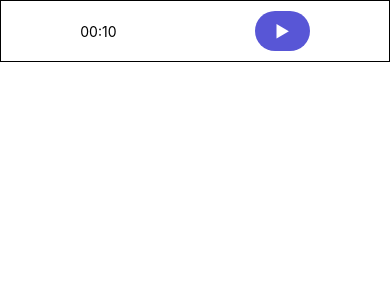
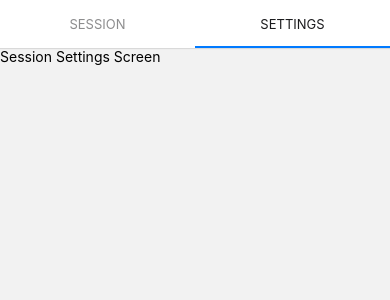
Before and after one commit to EdgardoArriagada/simpleTimer, a React Native app: screen /Settings in a window 390 px wide. Shown: the top 300 px of the page. Built offline with nearby package versions, Linux system fonts and the light colour scheme.

Commit message:
install and configure top tabs navigation

```diff
--- a/package.json
+++ b/package.json
@@ -11,8 +11,11 @@
     "test:unit:watch": "npm run test -- --watch --no-coverage"
   },
   "dependencies": {
+    "@react-navigation/material-top-tabs": "^6.6.13",
     "react": "18.2.0",
-    "react-native": "0.73.6"
+    "react-native": "0.73.6",
+    "react-native-pager-view": "^6.2.3",
+    "react-native-tab-view": "^3.5.2"
   },
   "devDependencies": {
     "@babel/core": "^7.20.0",
--- a/src/App.tsx
+++ b/src/App.tsx
@@ -1,12 +1,15 @@
 import {FC} from 'react';
 import {View} from 'react-native';
 import {gs} from './config/theme';
-import {SessionScreen} from './presentations/screens/SessionScreen';
+import {TopTabsNavigator} from './presentations/routes/TopTabsNavigator';
+import {NavigationContainer} from '@react-navigation/native';
 
 export const App: FC = () => {
   return (
     <View style={gs.container}>
-      <SessionScreen />
+      <NavigationContainer>
+        <TopTabsNavigator />
+      </NavigationContainer>
     </View>
   );
 };
--- /dev/null
+++ b/src/presentations/routes/TopTabsNavigator.tsx
@@ -0,0 +1,14 @@
+import {createMaterialTopTabNavigator} from '@react-navigation/material-top-tabs';
+import {SessionScreen} from '../screens/SessionScreen';
+import {SessionSettingsScreen} from '../screens/SessionSettingsScreen';
+
+const Tab = createMaterialTopTabNavigator();
+
+export function TopTabsNavigator() {
+  return (
+    <Tab.Navigator>
+      <Tab.Screen name="Session" component={SessionScreen} />
+      <Tab.Screen name="Settings" component={SessionSettingsScreen} />
+    </Tab.Navigator>
+  );
+}
--- /dev/null
+++ b/src/presentations/screens/SessionSettingsScreen.tsx
@@ -0,0 +1,10 @@
+import React, {FC} from 'react';
+import {View, Text} from 'react-native';
+
+export const SessionSettingsScreen: FC = () => {
+  return (
+    <View>
+      <Text>Session Settings Screen</Text>
+    </View>
+  );
+};
```
Also changed, not shown: 1 other file (tests, documents, lock files or other folders).
